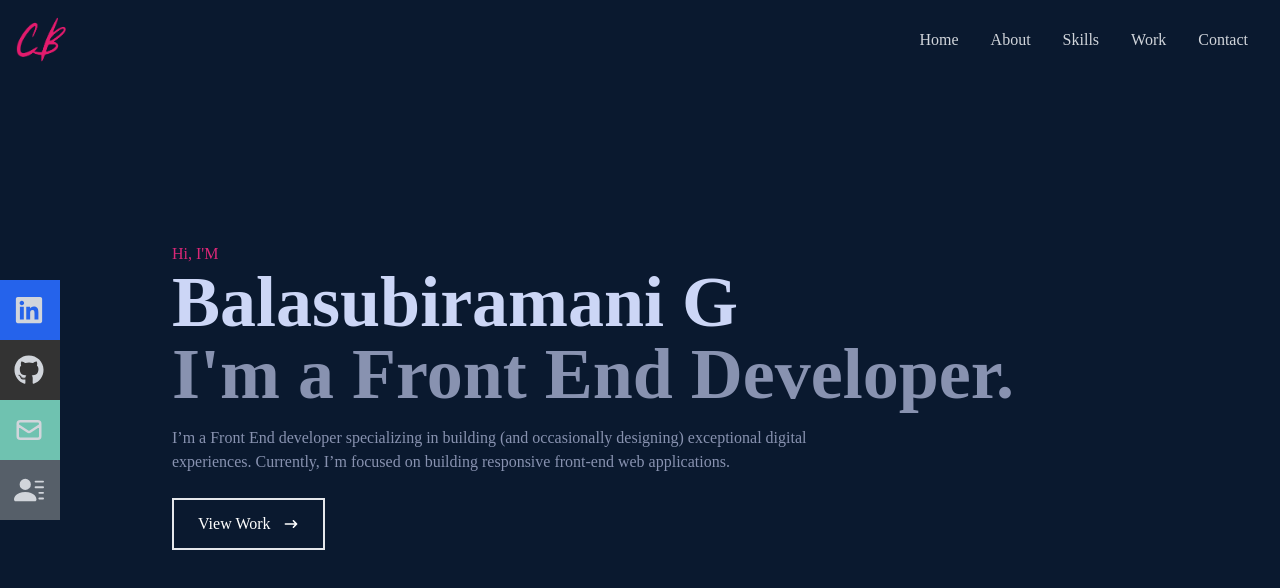
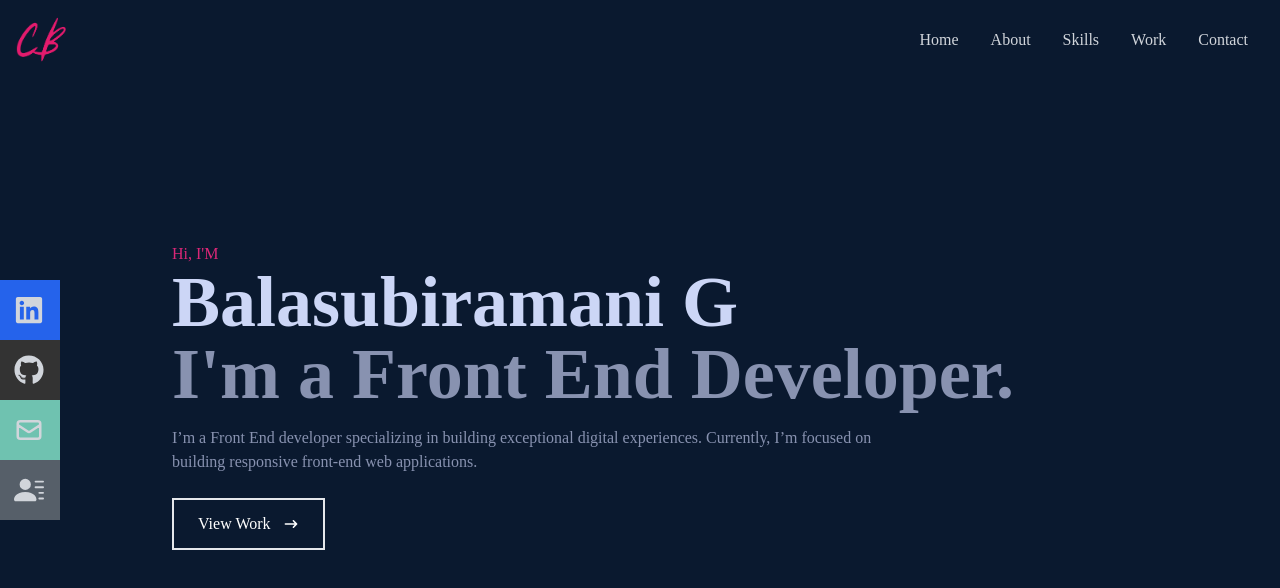
Before and after one commit to Bala-Vintek/Portfolio, a React (Create React App) app: page / in a window 1280 px wide. Shown: the top 588 px of the page. Built offline with nearby package versions, Linux system fonts and the light colour scheme.

Commit message:
Home page changes

```diff
--- a/src/components/Home.jsx
+++ b/src/components/Home.jsx
@@ -15,8 +15,7 @@ const Home = () => {
           I'm a Front End Developer.
         </h2>
         <p className='text-[#8892b0] py-4 max-w-[700px]'>
-          I’m a Front End developer specializing in building (and occasionally
-          designing) exceptional digital experiences. Currently, I’m focused on
+          I’m a Front End developer specializing in building exceptional digital experiences. Currently, I’m focused on
           building responsive front-end web applications.
         </p>
         <div>
```
